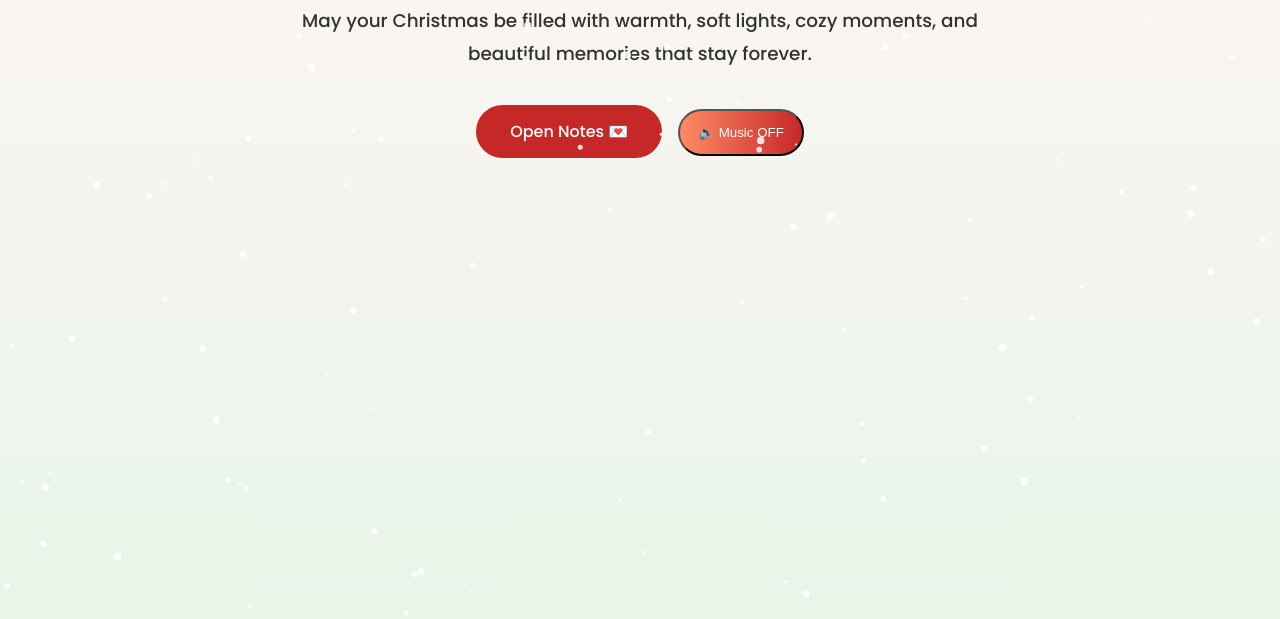
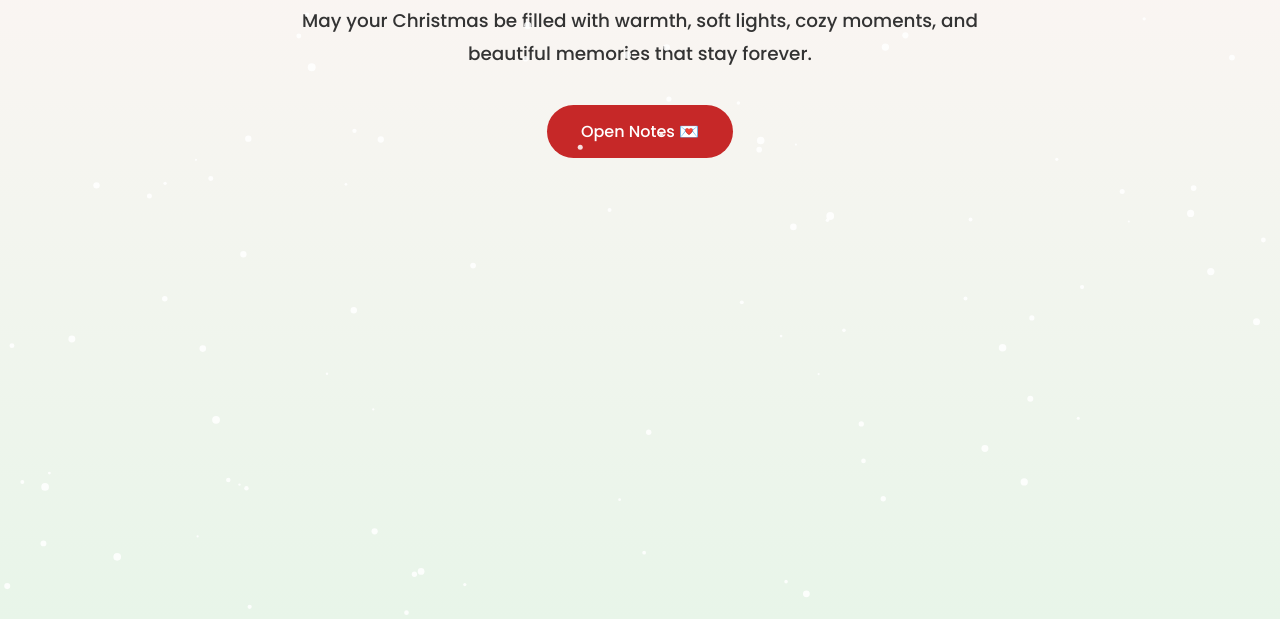
Before and after one commit to Harshelar/For_my_LOVE, a plain HTML site: page index.html in a window 1280 px wide. Shown: the part 181-800 px from the top of the page. Drawn offline with Linux system fonts and the light colour scheme.

Commit message:
Update index.html

```diff
--- a/index.html
+++ b/index.html
@@ -14,7 +14,6 @@
       and beautiful memories that stay forever.
     </p>
     <a href="notes.html" class="button">Open Notes 💌</a>
-    <button id="music-toggle" class="button music-toggle" aria-pressed="false">🔈 Music OFF</button>
   </div>
 
   <script src="script.js"></script>
```
